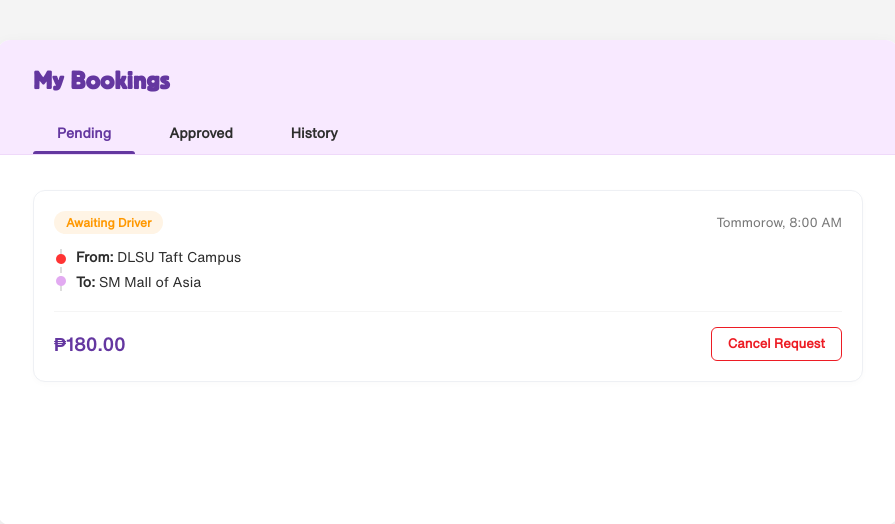
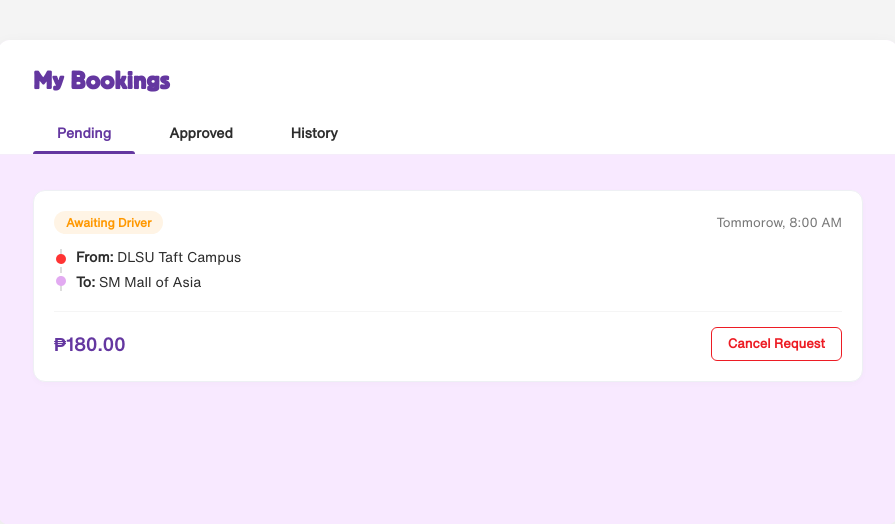
Before and after one commit to krismalayao/CCDEVAP-S16-2-KaTrip, a PHP site: page /passenger/myBookings.html in a window 1280 px wide. Shown: the part 60-584 px from the top of the page, without its empty margins (192-1087 px from the left). Run offline with PHP 8.4, Linux system fonts and the light colour scheme.

Commit message:
FIX: Exchanged background colors

```diff
--- a/frontEnd/style/style.css
+++ b/frontEnd/style/style.css
@@ -1433,7 +1433,7 @@ body {
     max-width: 900px;
     width: 90%;
     margin: 40px auto 50px auto;
-    background: var(--bg-card);
+    background: var(--purple-faint);
     border-radius: 12px;
     box-shadow: 0 4px 15px rgba(0, 0, 0, 0.05);
     overflow: hidden;
@@ -1441,7 +1441,7 @@ body {
 }
 
 .bookings-header {
-    background-color: var(--purple-faint);
+    background-color: var(--bg-card);
     padding: 30px 35px 0 35px;
     border-bottom: 1px solid rgba(152, 84, 203, 0.1);
 }
```
